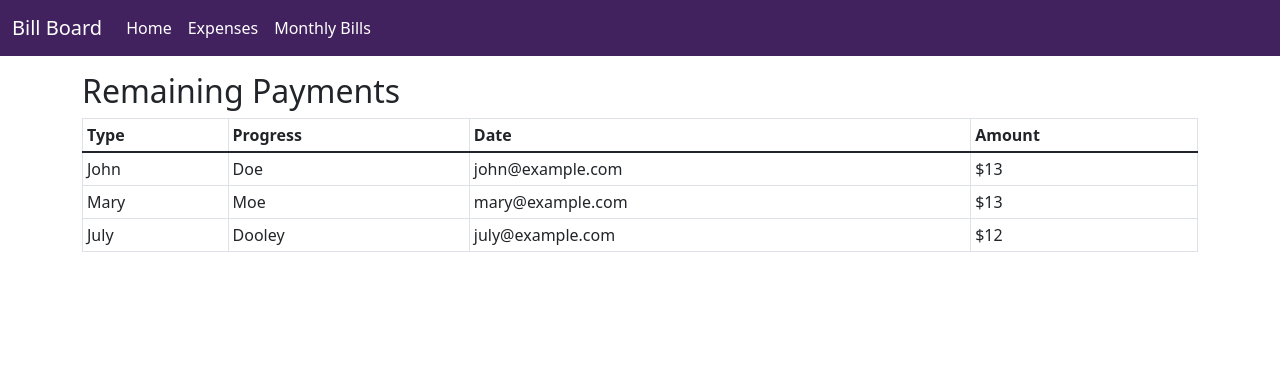
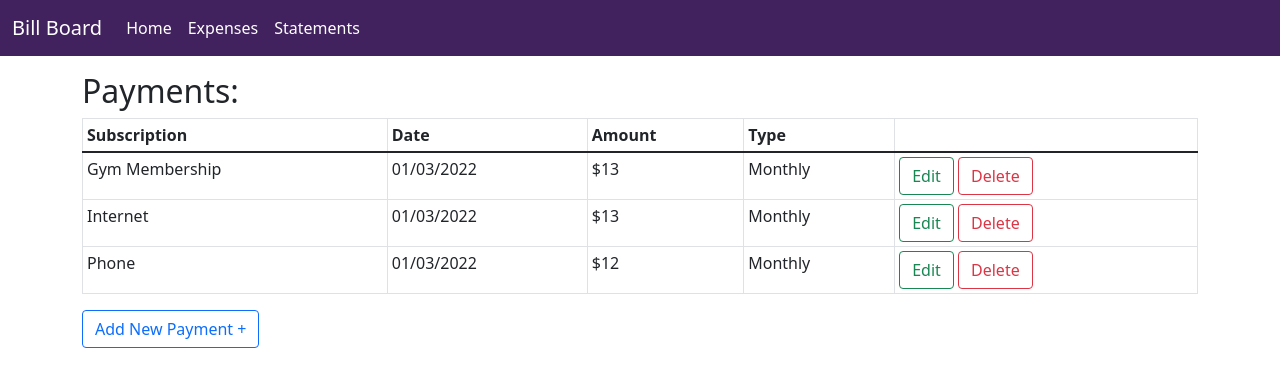
Before and after one commit to radat19/RemindME, a Flask app: page /expenses in a window 1280 px wide. Shown: the top 387 px of the page. Run offline with Flask 2, Linux system fonts and the light colour scheme.

Commit message:
Template adds

```diff
--- a/templates/expenses.html
+++ b/templates/expenses.html
@@ -4,38 +4,47 @@
 {% block content %}
 
 <div class="container mt-3">
-        <h2>Remaining Payments</h2>
+        <h2>Payments:</h2>
         <table class="table table-bordered table-sm">
           <thead>
             <tr>
-              <th>Type</th>
-              <th>Progress</th>
+              <th>Subscription</th>
               <th>Date</th>
               <th>Amount</th>
+              <th>Type</th>
+              <th></th>
             </tr>
           </thead>
           <tbody>
             <tr>
-              <td>John</td>
-              <td>Doe</td>
-              <td>john@example.com</td>
+              <td>Gym Membership</td>
+              <td>01/03/2022</td>
               <td>$13</td>
+              <td>Monthly</td>
+              <td><button type="button" class="btn btn-outline-success">Edit</button>
+                <button type="button" class="btn btn-outline-danger">Delete</button></td>
             </tr>
             <tr>
-              <td>Mary</td>
-              <td>Moe</td>
-              <td>mary@example.com</td>
+              <td>Internet</td>
+              <td>01/03/2022</td>
               <td>$13</td>
+              <td>Monthly</td>
+              <td><button type="button" class="btn btn-outline-success">Edit</button>
+                <button type="button" class="btn btn-outline-danger">Delete</button></td>
             </tr>
             <tr>
-              <td>July</td>
-              <td>Dooley</td>
-              <td>july@example.com</td>
+              <td>Phone</td>
+              <td>01/03/2022</td>
               <td>$12</td>
+              <td>Monthly</td>
+              <td><button type="button" class="btn btn-outline-success">Edit</button>
+                <button type="button" class="btn btn-outline-danger">Delete</button></td>
             </tr>
           </tbody>
         </table>
+        <button type="button" class="btn btn-outline-primary">Add New Payment +</button>
       </div>
+        <br>
 
 
 {% endblock %}
--- a/templates/home.html
+++ b/templates/home.html
@@ -4,11 +4,11 @@
 {% block content %}
 
 <div class="container mt-3">
-        <h2>Remaining Payments</h2>
+        <h2>Payments Due:</h2>
         <table class="table table-bordered table-sm">
           <thead>
             <tr>
-              <th>Type</th>
+              <th>Subscription</th>
               <th>Progress</th>
               <th>Date</th>
               <th>Amount</th>
--- a/templates/navbar.html
+++ b/templates/navbar.html
@@ -14,7 +14,7 @@
 		    	<a class="nav-link" href="expenses">Expenses</a>
 		    </li>
 		    <li class="nav-item">
-		    	<a class="nav-link" href="monthlybills">Monthly Bills</a>
+		    	<a class="nav-link" href="monthlybills">Statements</a>
 		    </li>
 	    </ul>
 	</div>
```
